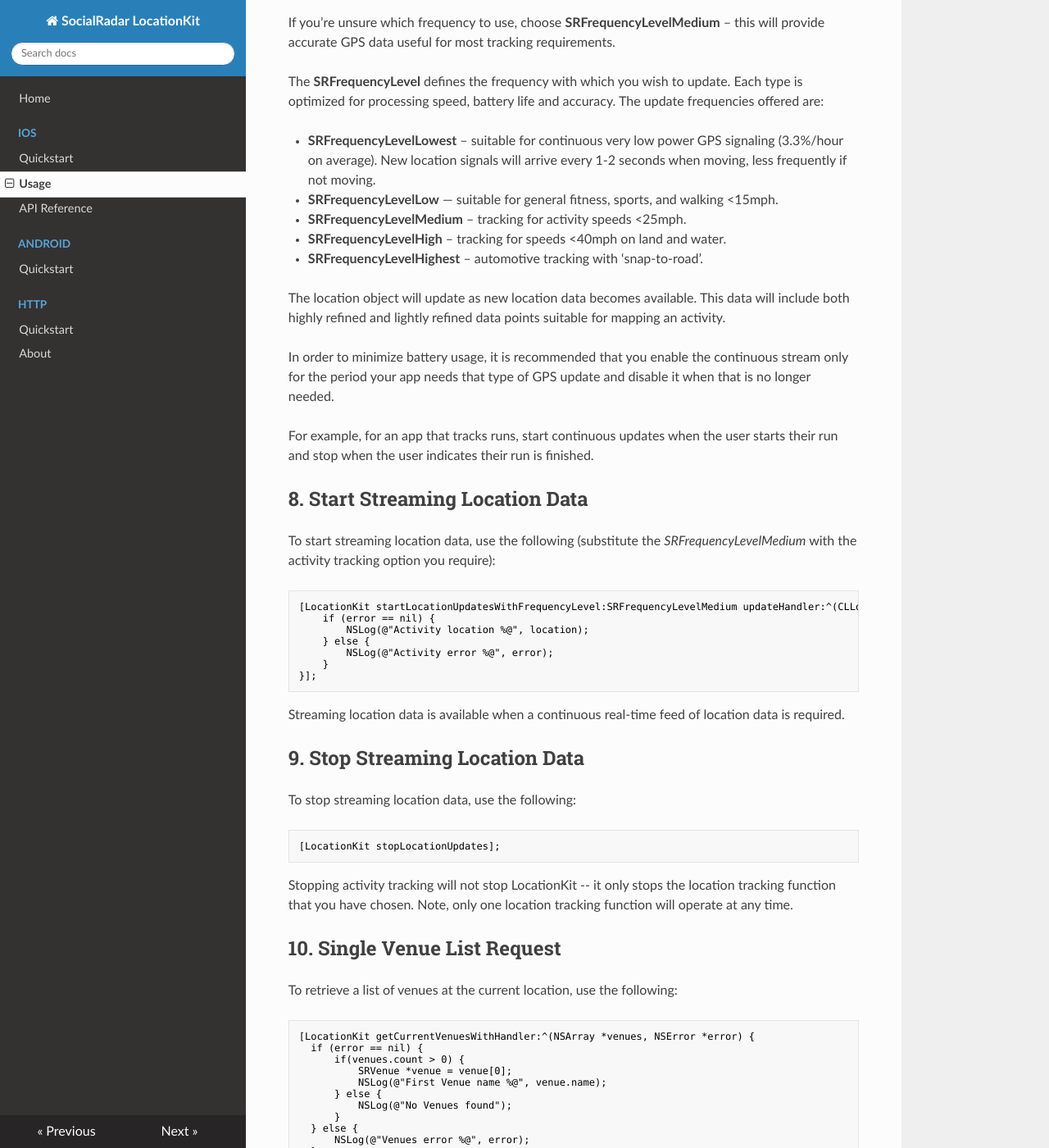
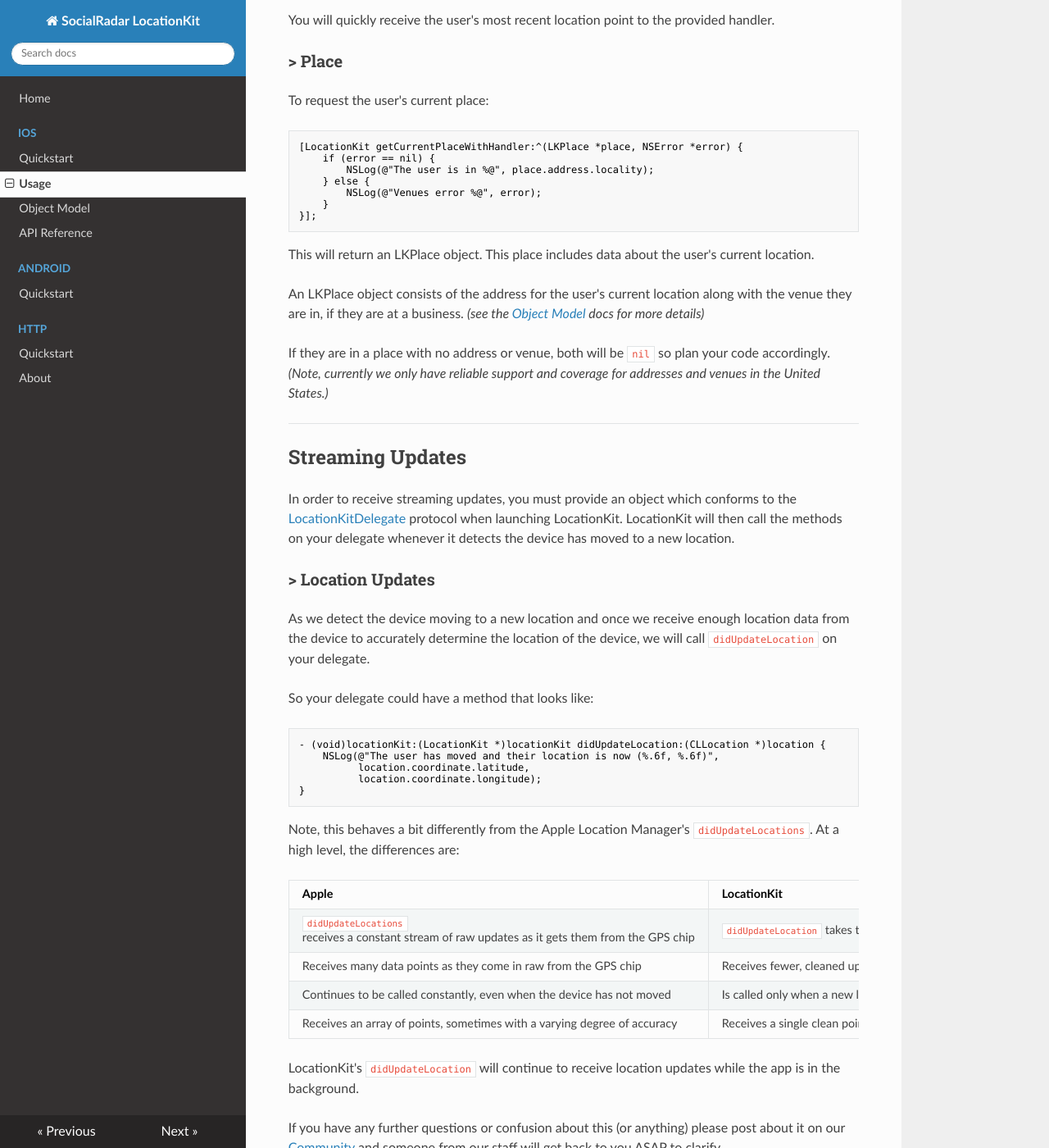
Before and after one commit to ShanaGlenzer/locationkit-docs, an MkDocs documentation site: the page built from docs/ios/using-locationkit.md, in a window 1280 px wide and 1400 px high, scrolled down 2985 px. Shown: the whole window at 82% size. Built offline with MkDocs 1.6.1, drawn with Linux system fonts in a browser that asks for light colours; nearby versions of some CDN libraries; old or Windows-style settings are respelled for this version of MkDocs; some of the changed text lies outside the part shown.

Commit message:
Many updates to docs for release

````diff
--- a/docs/ios/using-locationkit.md
+++ b/docs/ios/using-locationkit.md
@@ -1,8 +1,8 @@
 ##1. Create an account
 
-The first thing you'll need to do is to [sign up for an account](http://developer.socialradar.com). This will generate your Developer Portal, and an API key.
+The first thing you'll need to do is to [sign up for an account](http://developer.socialradar.com/#/signup). This will generate your Developer Portal account, and generate your API token.
 
-Within the Developer Portal, you will be able to find your API token, and find insights into the usage of your app with LocationKit.
+Within the Developer Portal, you will be able to find your API token, and find insights into the location-based usage of your app with LocationKit.
 
 ***
 
@@ -65,14 +65,18 @@
 Enable LocationKit with the API token that you obtained earlier:
 
 ```objective_c
-[LocationKit enableWithApiToken:@"your_api_token" andDelegate:nil];
+[LocationKit startWithApiToken:@"your_api_token" andDelegate:nil];
 ```
 
 LocationKit will now start collecting location data.
 
+Optionally you can provide a `LocationKitDelegate` which will receive a constant stream of updates as they come in. Here we have supplied a `nil`. More on that below.
+
 ***
 
-##6. Single Location Point Request
+## Single Location Requests
+
+### > Location Point
 
 To quickly obtain the user’s most recent location point, execute the following:
 
@@ -86,128 +90,119 @@
 }];
 ```
 
-Single point requests do not increase battery consumption rates.
+Single point requests do not increase battery consumption rates. Notice this point is simply a `CLLocation` so if your code currently uses the Apple Location Manager, this will return an item in the same format. Here are the [Apple docs on CLLocation](https://developer.apple.com/library/ios/documentation/CoreLocation/Reference/CLLocation_Class/index.html)
 
 You will quickly receive the user's most recent location point to the provided handler.
 
-##7. Streaming Update Frequency
+### > Place
 
-Selecting the right update frequency when initiating streaming location tracking ensures the right algorithm is used to refine the GPS data.
-
-If you’re unsure which frequency to use, choose **SRFrequencyLevelMedium** – this will provide accurate GPS data useful for most tracking requirements.
-
-The **SRFrequencyLevel** defines the frequency with which you wish to update. Each type is optimized for processing speed, battery life and accuracy. The update frequencies offered are:
-
-* **SRFrequencyLevelLowest** – suitable for continuous very low power GPS signaling (3.3%/hour on average). New location signals will arrive every 1-2 seconds when moving, less frequently if not moving.
-* **SRFrequencyLevelLow** — suitable for general fitness, sports, and walking <15mph.
-* **SRFrequencyLevelMedium** – tracking for activity speeds <25mph.
-* **SRFrequencyLevelHigh** – tracking for speeds <40mph on land and water.
-* **SRFrequencyLevelHighest** – automotive tracking with ‘snap-to-road’.
-
-The location object will update as new location data becomes available. This data will include both highly refined and lightly refined data points suitable for mapping an activity.
-
-In order to minimize battery usage, it is recommended that you enable the continuous stream only for the period your app needs that type of GPS update and disable it when that is no longer needed.
-
-For example, for an app that tracks runs, start continuous updates when the user starts their run and stop when the user indicates their run is finished.
-
-##8. Start Streaming Location Data
-
-To start streaming location data, use the following (substitute the *SRFrequencyLevelMedium* with the activity tracking option you require):
+To request the user's current place:
 
 ```objective_c
-[LocationKit startLocationUpdatesWithFrequencyLevel:SRFrequencyLevelMedium updateHandler:^(CLLocation *location, NSError *error) {
+[LocationKit getCurrentPlaceWithHandler:^(LKPlace *place, NSError *error) {
     if (error == nil) {
-        NSLog(@"Activity location %@", location);
+        NSLog(@"The user is in %@", place.address.locality);
     } else {
-        NSLog(@"Activity error %@", error);
+        NSLog(@"Venues error %@", error);
     }
 }];
 ```
 
-Streaming location data is available when a continuous real-time feed of location data is required.
+This will return an LKPlace object. This place includes data about the user's current location.
 
-##9. Stop Streaming Location Data
+An LKPlace object consists of the address for the user's current location along with the venue they are in, if they are at a business. *(see the [Object Model](object-model.md) docs for more details)*
 
-To stop streaming location data, use the following:
+If they are in a place with no address or venue, both will be `nil` so plan your code accordingly. *(Note, currently we only have reliable support and coverage for addresses and venues in the United States.)*
+
+***
+
+## Streaming Updates
+
+In order to receive streaming updates, you must provide an object which conforms to the [LocationKitDelegate](api-reference/#locationkitdelegate) protocol when launching LocationKit. LocationKit will then call the methods on your delegate whenever it detects the device has moved to a new location.
+
+### > Location Updates
+
+As we detect the device moving to a new location and once we receive enough location data from the device to accurately determine the location of the device, we will call `didUpdateLocation` on your delegate.
+
+So your delegate could have a method that looks like:
 
 ```objective_c
-[LocationKit stopLocationUpdates];
+- (void)locationKit:(LocationKit *)locationKit didUpdateLocation:(CLLocation *)location {
+    NSLog(@"The user has moved and their location is now (%.6f, %.6f)",
+          location.coordinate.latitude,
+          location.coordinate.longitude);
+}
 ```
 
-Stopping activity tracking will not stop LocationKit -- it only stops the location tracking function that you have chosen. Note, only one location tracking function will operate at any time.
+Note, this behaves a bit differently from the Apple Location Manager's `didUpdateLocations`. At a high level, the differences are:
 
-##10. Single Venue List Request
+ Apple | LocationKit
+ -------|------------
+ `didUpdateLocations` receives a constant stream of raw updates as it gets them from the GPS chip | `didUpdateLocation` takes the raw data and filters it to provide a single point with a higher degree of accuracy
+ Receives many data points as they come in raw from the GPS chip | Receives fewer, cleaned up and confirmed data points
+ Continues to be called constantly, even when the device has not moved | Is called only when a new location is detected by the device. This provides a significant battery optimization as code in this delegate method is executed only when the device is in a new location rather than being constantly executed.
+ Receives an array of points, sometimes with a varying degree of accuracy | Receives a single clean point
 
-To retrieve a list of venues at the current location, use the following:
+LocationKit's `didUpdateLocation` will continue to receive location updates while the app is in the background.
+
+If you have any further questions or confusion about this (or anything) please post about it on our [Community](https://community.socialradar.com) and someone from our staff will get back to you ASAP to clarify.
+
+### > Visit start
+
+When we detect a visit has started we will call the `didStartVisit` method on your LocationKitDelegate.
+
+We detect a visit start when we have gathered enough location data to identify:
+
+1. The location of the device
+1. That the user is visiting a place
+
+It will receive an LKVisit object which contains information on the time of arrival and the place to which this visit refers. For example:
 
 ```objective_c
-[LocationKit getCurrentVenuesWithHandler:^(NSArray *venues, NSError *error) {
-  if (error == nil) {
-      if(venues.count > 0) {
-          SRVenue *venue = venue[0];
-          NSLog(@"First Venue name %@", venue.name);
-      } else {
-          NSLog(@"No Venues found");
-      }
-  } else {
-      NSLog(@"Venues error %@", error);
-  }
-}];
+- (void)locationKit:(LocationKit *)locationKit didStartVisit:(LKVisit *)visit {
+    NSLog(@"LocationKit detected that a visit started at %@ to %@", visit.arrivalDate, visit.place.venue.name);
+}
+```
+Note, an LKVisit also has a property called `departureDate` which of course would be `nil` for in `didStartVisit` (because without a crystal ball we cannot determine when the user will leave at the time they arrive!).
+
+### > Visit end
+
+When we detect that a visit to a place has ended, we will call the `didEndVisit` method on your delegate.
+
+We are constantly tweaking the criteria to determine that a visit has ended, so this may change slightly, but generally we determine that a visit has ended when:
+
+1. We detect that another visit has started or
+1. We detect that the device has moved far enough away from the place that they are no longer there.
+
+This delegate method will receive an LKVisit object which contains information about the time of arrival, departure, and the place to which that visit refers. For example:
+
+```objective_c
+- (void)locationKit:(LocationKit *)locationKit didEndVisit:(LKVisit *)visit {
+    NSLog(@"LocationKit detected that a visit occurred from %@ to %@ at %@",
+          visit.arrivalDate,
+          visit.departureDate,
+          visit.place.venue.name);
+}
 ```
 
-`getCurrentVenuesWithHandler` will retrieve an array of SRVenue objects at the current location.
+## Control mechanisms
 
-An SRVenue object contains the name, category and subcategory for a venue, in addition to its location and address information.  The address is represented as an NSDictionary.
+###  > Pausing LocationKit
 
-##11. Start Receiving Venue Updates
-
-To start receiving venue updates, use the following:
+To pause LocationKit and stop receiving locations and visits, run the following:
 
 ```objective_c
-[LocationKit startVenueUpdatesWithHandler:^(NSArray *venues, NSError *error) {
-  if (error == nil) {
-      if(venues.count > 0) {
-          SRVenue *venue = venue[0];
-          NSLog(@"First Venue name %@", venue.name);
-      } else {
-          NSLog(@"No Venues found");
-      }
-  } else {
-      NSLog(@"Venues error %@", error);
-  }
-}];
+[LocationKit pause];
 ```
 
-Venue updates will be sent when LocationKit detects that a user has entered a new venue, so there is no frequency setting as with location updates.
+Pausing LocationKit will prevent you from receiving any further updates to locations, places, visits, and so on so do so sparingly. It will prevent LocationKit from continuing to run in the background and significantly diminish the usefulness of our location-based developer insights. We strongly recommend not pausing LocationKit.
 
-##12. Stop Receiving Venue Updates
+###  > Resuming LocationKit
 
-To stop receiving venue updates, use the following:
+In order to once again receive updates and get locations or places after you have paused it, you must resume LocationKit as follows:
 
 ```objective_c
-[LocationKit stopVenueUpdates];
+NSError *error = [LocationKit resume];
 ```
 
-Stopping venue updates will not stop LocationKit -- it only stops receiving venue updates.
-
-##13. Venue Object
-
-Venue objects as returned with `getCurrentVenuesWithHandler` or `startVenueUpdatesWithHandler` have the following properties:
-
-Property | Type | Description
---------- | --------- | ---------
-locationCoordinate | CLLocationCoordinate2D | Coordinates of the venue
-addressDictionary | NSDictionary | Address of the venue
-name | NSString | Name of the venue
-category | NSString | Category of the venue
-subcategory | NSString | Subcategory of the venue
-
-Below are the keys in `addressDictionary`:
-
-Key | Type | Description
---------- | --------- | ---------
-Street | kABPersonAddressStreetKey | Street address of the venue
-City | kABPersonAddressCityKey | City of the venue address
-State | kABPersonStateKey | State of the venue address
-ZIP | kABPersonZIPKey | ZIP Code of the venue address
-Country | kABPersonCountryKey | Country of the venue address
+If there was some issue starting LocationKit, the error will be non-`nil`
--- a/mkdocs.yml
+++ b/mkdocs.yml
@@ -4,6 +4,7 @@
   - iOS:
     - 'Quickstart': ios/getting-started.md
     - 'Usage': ios/using-locationkit.md
+    - 'Object Model': ios/object-model.md
     - 'API Reference': ios/api-reference.md
   - Android:
     - 'Quickstart': android/index.md
````
Also changed, not shown: docs/android/index.md (+3 -1 lines), docs/index.md (+7 -3 lines), docs/ios/getting-started.md (+11 -8 lines), docs/ios/object-model.md (added, +3 -0 lines), 2 other files.
